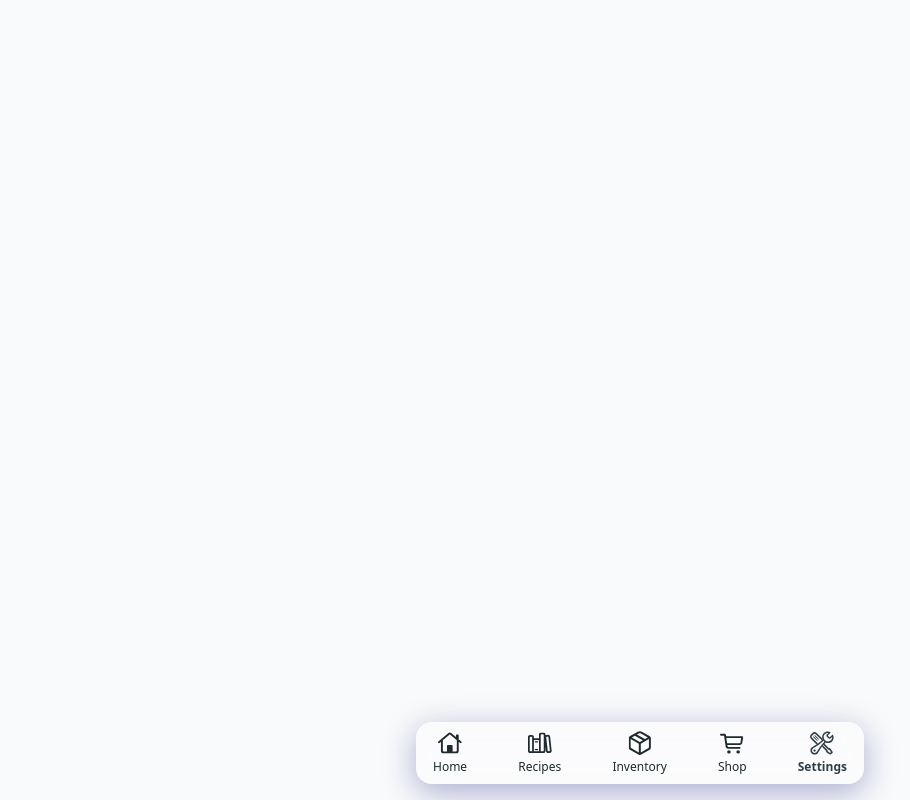
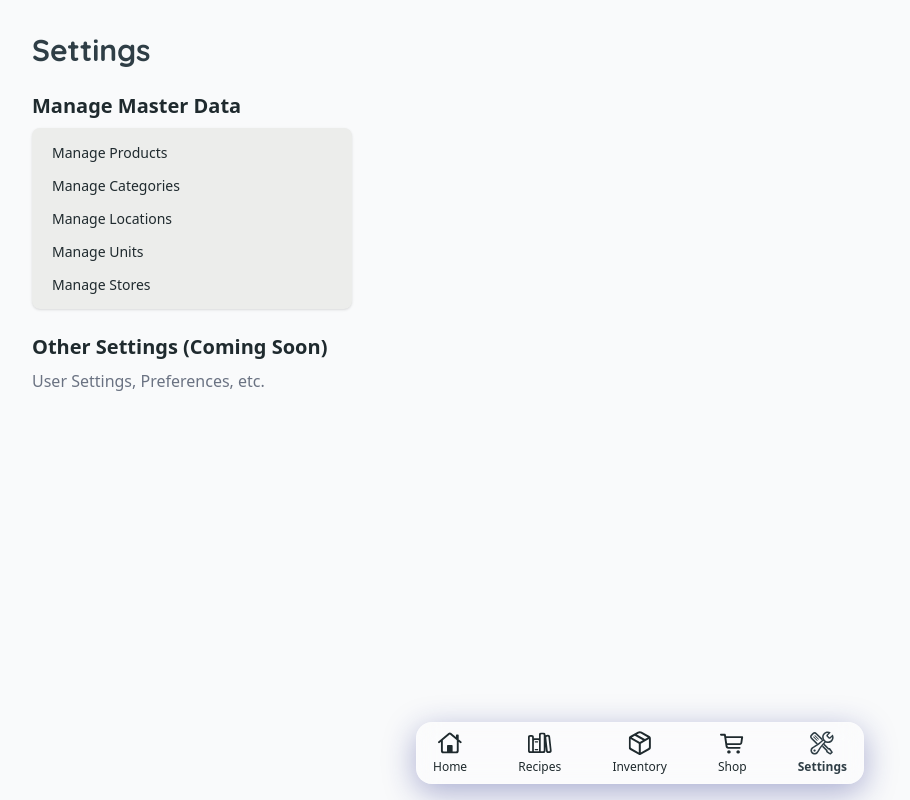
Before and after one commit to tgedtech/LunchBox, a React (Vite) app in the folder web/: page /settings in a window 1280 px wide. Shown: the whole page, without its empty margins (0-910 px from the left). Built offline with nearby package versions, Linux system fonts and the light colour scheme.

Commit message:
feat: add settings and management pages for master data

```diff
--- a/web/src/App.jsx
+++ b/web/src/App.jsx
@@ -1,50 +1,35 @@
 import { BrowserRouter as Router, Routes, Route } from 'react-router-dom';
-import { useState } from 'react';
 import Home from './pages/Home';
 import Inventory from './pages/Inventory';
 import ShoppingList from './pages/ShoppingList';
 import Recipes from './pages/Recipes';
+import Settings from './pages/Settings';
+import ManageProducts from './pages/masterdata/ManageProducts';
+import ManageCategories from './pages/masterdata/ManageCategories';
+import ManageLocations from './pages/masterdata/ManageLocations';
+import ManageUnits from './pages/masterdata/ManageUnits';
+import ManageStores from './pages/masterdata/ManageStores';
 import FloatingDock from './components/FloatingDock.jsx';
 
 function App() {
-  const [pageAddOverride, setPageAddOverride] = useState(null);
-
-  const handleAddAction = (path) => {
-    console.log('Default App-level Add action:', path);
-    // fallback behavior, if page doesn't override it
-  };
-
   return (
     <div data-theme="fieldstone" className="min-h-screen bg-neutral-content text-base-content">
       <Router>
         <main className="p-4">
           <Routes>
-            <Route
-              path="/"
-              element={<Home />}
-            />
-            <Route
-              path="/inventory"
-              element={
-                <Inventory
-                  setPageAddOverride={setPageAddOverride}
-                />
-              }
-            />
-            <Route
-              path="/shopping-list"
-              element={<ShoppingList />}
-            />
-            <Route
-              path="/recipes"
-              element={<Recipes />}
-            />
+            <Route path="/" element={<Home />} />
+            <Route path="/inventory" element={<Inventory />} />
+            <Route path="/shopping-list" element={<ShoppingList />} />
+            <Route path="/recipes" element={<Recipes />} />
+            <Route path="/settings" element={<Settings />} />
+            <Route path="/settings/products" element={<ManageProducts />} />
+            <Route path="/settings/categories" element={<ManageCategories />} />
+            <Route path="/settings/locations" element={<ManageLocations />} />
+            <Route path="/settings/units" element={<ManageUnits />} />
+            <Route path="/settings/stores" element={<ManageStores />} />
           </Routes>
         </main>
-        <FloatingDock
-          onAddAction={handleAddAction}
-          pageAddOverride={pageAddOverride}
-        />
+        <FloatingDock />
       </Router>
     </div>
   );
--- /dev/null
+++ b/web/src/pages/Settings.jsx
@@ -0,0 +1,24 @@
+import React from 'react';
+import { Link } from 'react-router-dom';
+
+function Settings() {
+  return (
+    <div className="p-4 pb-24">
+      <h1 className="text-3xl font-quicksand font-bold text-primary mb-6">Settings</h1>
+
+      <h2 className="text-xl font-semibold mb-2">Manage Master Data</h2>
+      <ul className="menu bg-base-100 rounded-box p-2 shadow w-80 mb-6">
+        <li><Link to="/settings/products">Manage Products</Link></li>
+        <li><Link to="/settings/categories">Manage Categories</Link></li>
+        <li><Link to="/settings/locations">Manage Locations</Link></li>
+        <li><Link to="/settings/units">Manage Units</Link></li>
+        <li><Link to="/settings/stores">Manage Stores</Link></li>
+      </ul>
+
+      <h2 className="text-xl font-semibold mb-2">Other Settings (Coming Soon)</h2>
+      <div className="text-gray-500">User Settings, Preferences, etc.</div>
+    </div>
+  );
+}
+
+export default Settings;
--- /dev/null
+++ b/web/src/pages/masterdata/ManageCategories.jsx
@@ -0,0 +1,12 @@
+import React from 'react';
+
+function ManageCategories() {
+  return (
+    <div className="p-4 pb-24">
+      <h1 className="text-3xl font-quicksand font-bold text-primary mb-6">Manage Categories</h1>
+      <p>Category management UI will go here.</p>
+    </div>
+  );
+}
+
+export default ManageCategories;
--- /dev/null
+++ b/web/src/pages/masterdata/ManageLocations.jsx
@@ -0,0 +1,12 @@
+import React from 'react';
+
+function ManageLocations() {
+  return (
+    <div className="p-4 pb-24">
+      <h1 className="text-3xl font-quicksand font-bold text-primary mb-6">Manage Locations</h1>
+      <p>Location management UI will go here.</p>
+    </div>
+  );
+}
+
+export default ManageLocations;
--- /dev/null
+++ b/web/src/pages/masterdata/ManageProducts.jsx
@@ -0,0 +1,12 @@
+import React from 'react';
+
+function ManageProducts() {
+  return (
+    <div className="p-4 pb-24">
+      <h1 className="text-3xl font-quicksand font-bold text-primary mb-6">Manage Products</h1>
+      <p>Product management UI will go here.</p>
+    </div>
+  );
+}
+
+export default ManageProducts;
--- /dev/null
+++ b/web/src/pages/masterdata/ManageStores.jsx
@@ -0,0 +1,12 @@
+import React from 'react';
+
+function ManageStores() {
+  return (
+    <div className="p-4 pb-24">
+      <h1 className="text-3xl font-quicksand font-bold text-primary mb-6">Manage Stores</h1>
+      <p>Store management UI will go here.</p>
+    </div>
+  );
+}
+
+export default ManageStores;
--- /dev/null
+++ b/web/src/pages/masterdata/ManageUnits.jsx
@@ -0,0 +1,12 @@
+import React from 'react';
+
+function ManageUnits() {
+  return (
+    <div className="p-4 pb-24">
+      <h1 className="text-3xl font-quicksand font-bold text-primary mb-6">Manage Units</h1>
+      <p>Unit management UI will go here.</p>
+    </div>
+  );
+}
+
+export default ManageUnits;
```
Also changed, not shown: web/src/components/masterData/CategoriesTable.jsx (added), web/src/components/masterData/LocationsTable.jsx (added), web/src/components/masterData/ProductsTable.jsx (added), web/src/components/masterData/StoresTable.jsx (added), web/src/components/masterData/UnitsTable.jsx (added).
